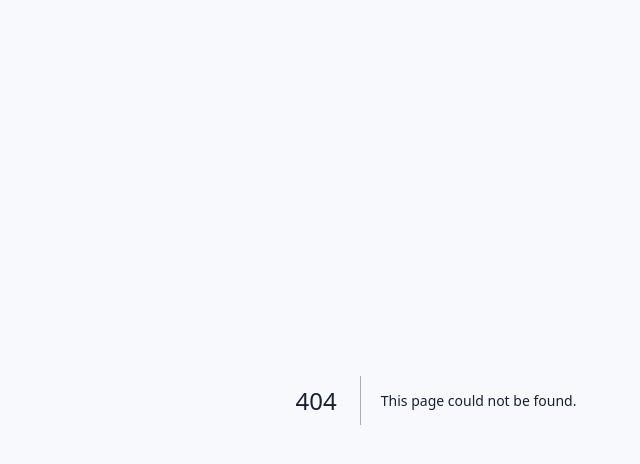
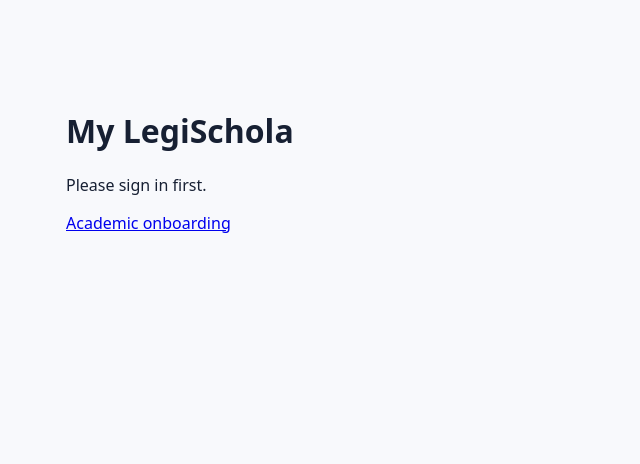
Before and after one commit to XyLyX/legischola, a Next.js app: page /dashboard in a window 1280 px wide. Before the commit this address had no page. Shown: the top 464 px of the page, without its empty margins (204-844 px from the left). Built offline with nearby package versions, Linux system fonts and the light colour scheme; no server answers.

Commit message:
Add authenticated student application: app/dashboard/page.tsx

```diff
--- /dev/null
+++ b/app/dashboard/page.tsx
@@ -0,0 +1,8 @@
+"use client";
+import { useEffect,useState } from "react";
+import Link from "next/link";
+import { supabase } from "../../lib/supabase";
+type Profile={display_name:string|null;semester:number|null;admission_year:number|null};
+export default function Dashboard(){const [profile,setProfile]=useState<Profile|null>(null);const [message,setMessage]=useState("Checking your account…");
+ useEffect(()=>{let alive=true;(async()=>{if(!supabase){setMessage("Database connection is not configured.");return;}const {data:{user}}=await supabase.auth.getUser();if(!alive)return;if(!user){setMessage("Please sign in first.");return;}const {data,error}=await supabase.from("student_profiles").select("display_name,semester,admission_year").eq("user_id",user.id).maybeSingle();if(!alive)return;setProfile(data);setMessage(error?.message??(data?"Your academic profile":"Complete your academic profile to continue."));})();return()=>{alive=false}},[]);
+ return <main style={{maxWidth:740,margin:"64px auto",padding:24}}><h1>My LegiSchola</h1><p>{message}</p>{profile&&<p>Admission year: {profile.admission_year??"Not set"} · Semester: {profile.semester??"Not set"}</p>}<Link href="/onboarding">Academic onboarding</Link></main>}
```
